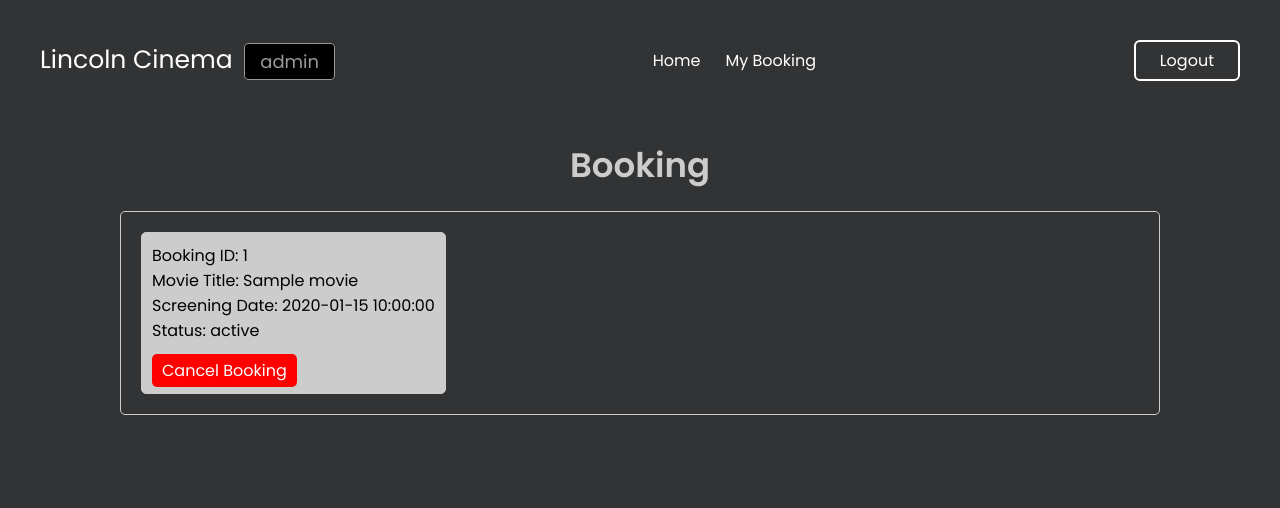
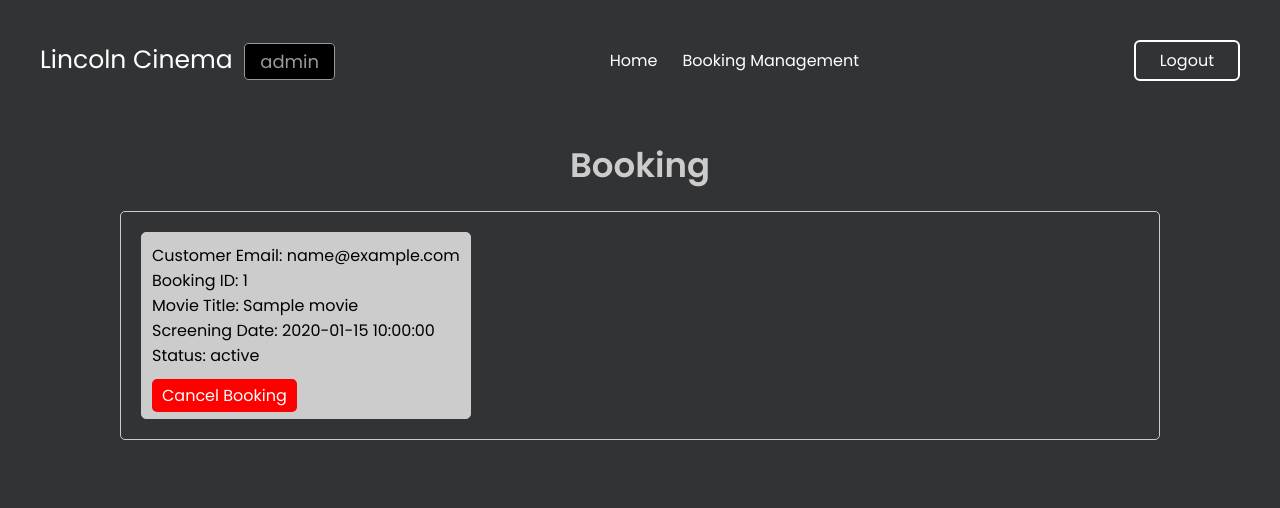
Before and after one commit to MiaTian1024/Movie-Ticket-Booking-System, a Flask app: template templates/booking_detail.html in a window 1280 px wide. Shown: the top 508 px of the page. Run offline with Flask 3, Linux system fonts and the light colour scheme; the template is opened without the code that fills it: most values are stand-ins (such as "Sample title", 1, 10 or a date in 2020); some libraries are stand-ins or nearby versions.

Commit message:
staff booking

```diff
--- a/Controller.py
+++ b/Controller.py
@@ -101,6 +101,9 @@ class Controller:
     def get_customer_list(self):
         return self.__customers
 
+    def get_booking_list(self):
+        return self.__bookings
+
     def search_customer(self, customerEmail):
         for customer in self.__customers:
             if customer.email == customerEmail:
@@ -132,7 +135,7 @@ class Controller:
         else:
             return False  # Booking not found or already canceled
 
-    def get_booking_list(self, customer: 'Customer'):
+    def get_booking_list_for_customer(self, customer: 'Customer'):
         booking_list = []
         for booking in self.__bookings:
             if booking.customer.email == customer.email:
--- a/Models.py
+++ b/Models.py
@@ -387,11 +387,11 @@ class Booking:
         return self.__createdOn
 
     def sendAddBookingNotification(self) -> 'Notification':
-        content = f"Booking details:\nMovie: {self.movie.title}\nScreening Date: {self.screening.screeningDate}\nCustomer: {self.customer.username}"
+        content = f"Booking details:\n Movie: {self.movie.title}\nScreening Date: {self.screening.screeningDate}\nCustomer: {self.customer.username}"
         return Notification(content)
 
     def sendCancelBookingNotification(self) -> 'Notification':
-        content = f"Canceling details:\nMovie: {self.movie.title}\nScreening Date: {self.screening.screeningDate}\nCustomer: {self.customer.username}"
+        content = f"Canceling details:\n Movie: {self.movie.title}\nScreening Date: {self.screening.screeningDate}\nCustomer: {self.customer.username}"
         return Notification(content)
 
 class Notification:
--- a/View.py
+++ b/View.py
@@ -336,9 +336,6 @@ def add_credit_card():
         else:
             print("seat not found")
 
-  for seat in selected_seat_objects:
-      print(seat.seatID)
-
   role = session.get('role')
   if role == 'Customer':
         customer_serialized = session.get('customer')
@@ -356,28 +353,31 @@ def add_credit_card():
 
 @app.route("/booking_detail")
 def booking_detail():
-    customer_serialized = session.get('customer')
-    customer = pickle.loads(customer_serialized)
-    booking_list = controller.get_booking_list(customer)
-    print(booking_list)
     role = session.get('role')
+    if role == 'Customer':
+        customer_serialized = session.get('customer')
+        customer = pickle.loads(customer_serialized)
+        booking_list = controller.get_booking_list_for_customer(customer)
+    else:
+        booking_list = controller.get_booking_list()
     return render_template("booking_detail.html", booking_list=booking_list, role=role, title="booking_detail")
 
 
 @app.route('/cancel_booking', methods=['GET'])
 def cancel_booking():
-    customer_serialized = session.get('customer')
-    customer = pickle.loads(customer_serialized)
     bookingID = request.args.get('bookingID')
-    print(bookingID)
     booking = controller.search_booking(int(bookingID))
-    print(booking)
     if controller.cancel_booking(booking):
         msg = booking.sendCancelBookingNotification().content
     else:
         msg = "Booking not found or already canceled"
-    booking_list = controller.get_booking_list(customer)
     role = session.get('role')
+    if role == 'Customer':
+        customer_serialized = session.get('customer')
+        customer = pickle.loads(customer_serialized)
+        booking_list = controller.get_booking_list(customer)
+    else:
+        booking_list = controller.get_booking_list()
     return render_template("booking_detail.html", msg=msg, booking_list=booking_list, role=role, title="booking_detail")
 
 
--- a/file/customer.txt
+++ b/file/customer.txt
@@ -1 +1,2 @@
 Brain, brain@gmail.com, 111
+Debby, Debby@gmail.com, 111
--- a/templates/booking_detail.html
+++ b/templates/booking_detail.html
@@ -4,12 +4,30 @@
 <header class="header">
   <nav class="nav">
     <a href="#" class="nav_logo">Lincoln Cinema <span>{{ role }}</span></a>
+    {% if role == "Customer" %}
     <ul class="nav_items">
       <li class="nav_item">
         <a href="/customer_home" class="nav_link">Home</a>
         <a href="/booking_detail" class="nav_link">My Booking</a>
       </li>
     </ul>
+    {% elif role == "Admin" %}
+    <ul class="nav_items">
+        <li class="nav_item">
+          <a href="/admin_home" class="nav_link">Home</a>
+          <a href="#" class="nav_link">Product</a>
+          <a href="#" class="nav_link">Services</a>
+          <a href="#" class="nav_link">Contact</a>
+        </li>
+    </ul>
+    {% else %}
+    <ul class="nav_items">
+        <li class="nav_item">
+          <a href="/staff_home" class="nav_link">Home</a>
+          <a href="/booking_detail" class="nav_link">Booking Management</a>
+        </li>
+    </ul>
+    {% endif %}
     <a class="button" href="/logout">Logout</a>
   </nav>
 </header>
@@ -36,6 +54,7 @@
         <ul>
             {% for booking in booking_list %}
               <li>
+                  <p>Customer Email: {{ booking.customer.email }}</p>
                   <p>Booking ID: {{ booking.bookingID }}</p>
                   <p>Movie Title: {{ booking.movie.title }}</p>
                   <p>Screening Date: {{ booking.screening.screeningDate }}</p>
--- a/templates/movie_detail.html
+++ b/templates/movie_detail.html
@@ -23,10 +23,8 @@
     {% else %}
     <ul class="nav_items">
         <li class="nav_item">
-        <a href="/staff_home" class="nav_link">Home</a>
-        <a href="#" class="nav_link">Product</a>
-        <a href="#" class="nav_link">Services</a>
-        <a href="#" class="nav_link">Contact</a>
+          <a href="/staff_home" class="nav_link">Home</a>
+          <a href="/booking_detail" class="nav_link">Booking Management</a>
         </li>
     </ul>
     {% endif %}
--- a/templates/payment.html
+++ b/templates/payment.html
@@ -23,10 +23,8 @@
     {% else %}
     <ul class="nav_items">
         <li class="nav_item">
-        <a href="/staff_home" class="nav_link">Home</a>
-        <a href="#" class="nav_link">Product</a>
-        <a href="#" class="nav_link">Services</a>
-        <a href="#" class="nav_link">Contact</a>
+          <a href="/staff_home" class="nav_link">Home</a>
+          <a href="/booking_detail" class="nav_link">Booking Management</a>
         </li>
     </ul>
     {% endif %}
--- a/templates/seat.html
+++ b/templates/seat.html
@@ -23,10 +23,8 @@
     {% else %}
     <ul class="nav_items">
         <li class="nav_item">
-        <a href="/staff_home" class="nav_link">Home</a>
-        <a href="#" class="nav_link">Product</a>
-        <a href="#" class="nav_link">Services</a>
-        <a href="#" class="nav_link">Contact</a>
+          <a href="/staff_home" class="nav_link">Home</a>
+          <a href="/booking_detail" class="nav_link">Booking Management</a>
         </li>
     </ul>
     {% endif %}
--- a/templates/staff_home.html
+++ b/templates/staff_home.html
@@ -7,9 +7,7 @@
     <ul class="nav_items">
       <li class="nav_item">
         <a href="/staff_home" class="nav_link">Home</a>
-        <a href="#" class="nav_link">Welcome {{ staff.username }}</a>
-        <a href="#" class="nav_link">Services</a>
-        <a href="#" class="nav_link">Contact</a>
+        <a href="/booking_detail" class="nav_link">Booking Management</a>
       </li>
     </ul>
     <a class="button" href="/logout">Logout</a>
--- a/templates/ticket.html
+++ b/templates/ticket.html
@@ -23,10 +23,8 @@
     {% else %}
     <ul class="nav_items">
         <li class="nav_item">
-        <a href="/staff_home" class="nav_link">Home</a>
-        <a href="#" class="nav_link">Product</a>
-        <a href="#" class="nav_link">Services</a>
-        <a href="#" class="nav_link">Contact</a>
+          <a href="/staff_home" class="nav_link">Home</a>
+          <a href="/booking_detail" class="nav_link">Booking Management</a>
         </li>
     </ul>
     {% endif %}
```
